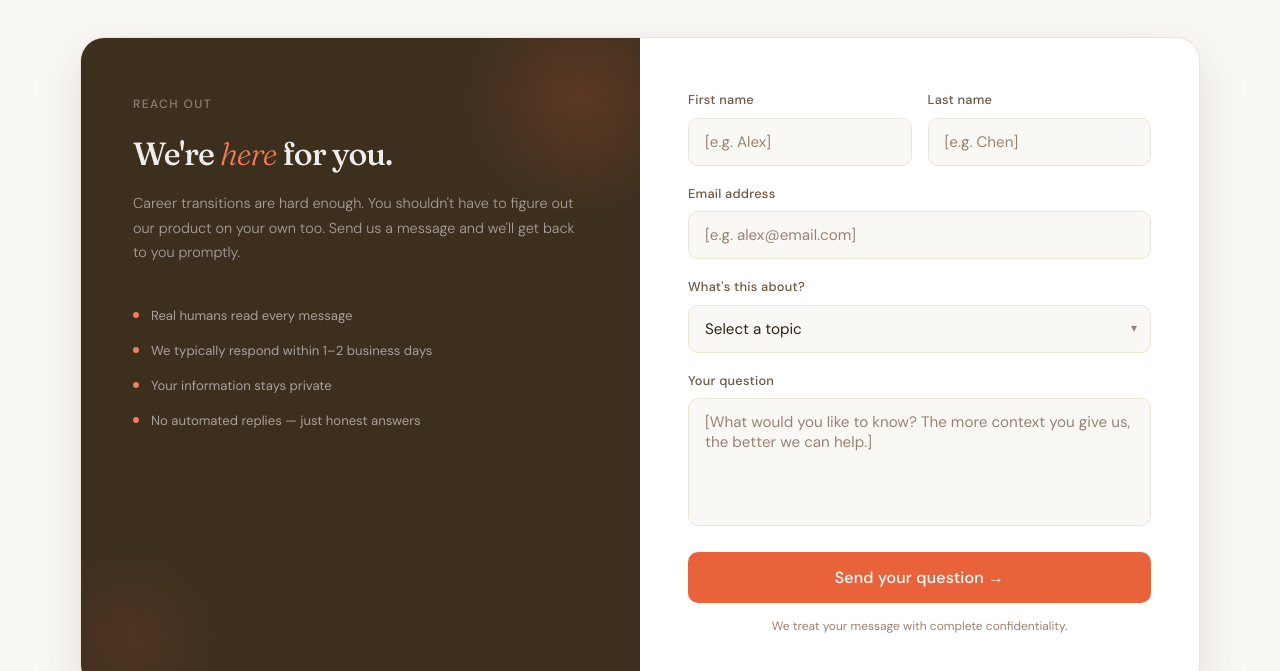
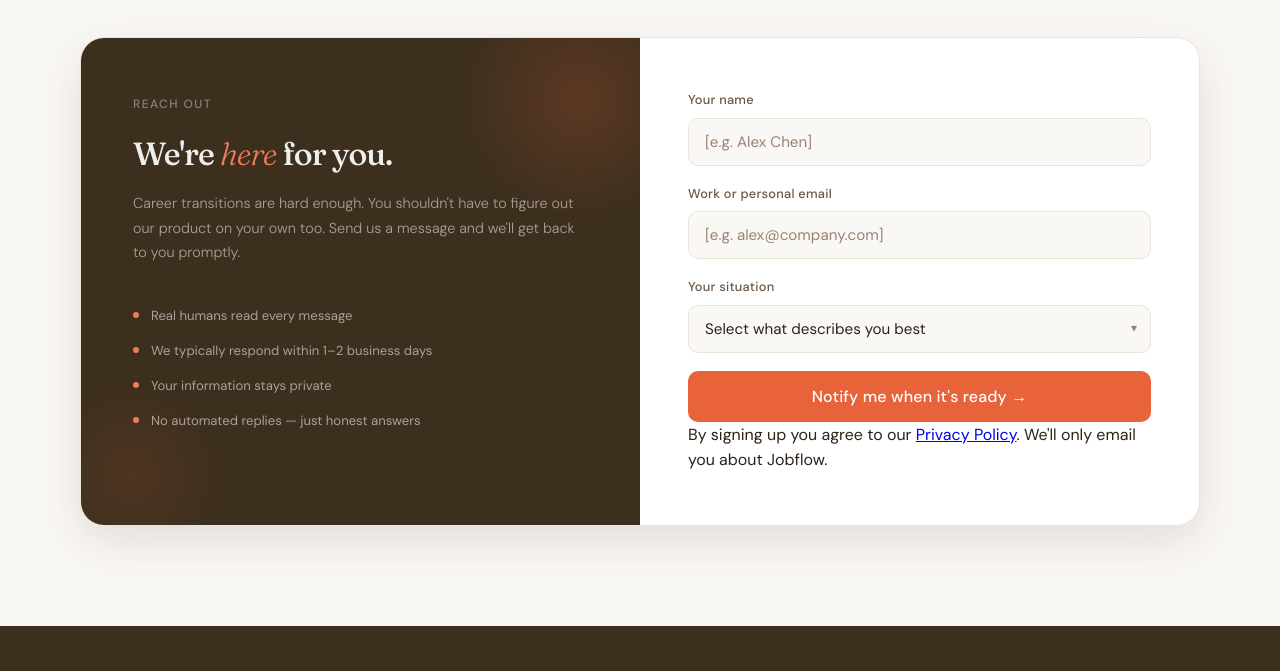
Before and after one commit to dquintiliani/Jobflow-landing-page, a plain HTML site: page FAQ.html in a window 1280 px wide. Shown: the part 2746-3417 px from the top of the page. Drawn offline with Linux system fonts and the light colour scheme.

Commit message:
updated form across pages

```diff
--- a/FAQ.html
+++ b/FAQ.html
@@ -1138,45 +1138,29 @@
 
         <div class="contact-right">
           <div class="contact-form-content">
-            <form id="contact-form" novalidate aria-label="Ask a question">
-              <div class="form-row">
-                <div class="form-group">
-                  <label for="cf-first">First name</label>
-                  <input type="text" id="cf-first" name="first_name" placeholder="[e.g. Alex]" autocomplete="given-name" required />
-                </div>
-                <div class="form-group">
-                  <label for="cf-last">Last name</label>
-                  <input type="text" id="cf-last" name="last_name" placeholder="[e.g. Chen]" autocomplete="family-name" />
-                </div>
+            <form id="hero-form" action="https://formspree.io/f/xeelrwnk" method="POST">
+              <div class="form-group">
+                <label for="hero-name">Your name</label>
+                <input type="text" id="hero-name" name="name" placeholder="[e.g. Alex Chen]" autocomplete="name" required />
               </div>
-
               <div class="form-group">
-                <label for="cf-email">Email address</label>
-                <input type="email" id="cf-email" name="email" placeholder="[e.g. alex@email.com]" autocomplete="email" required />
+                <label for="hero-email">Work or personal email</label>
+                <input type="email" id="hero-email" name="email" placeholder="[e.g. alex@company.com]" autocomplete="email" required />
               </div>
-
               <div class="form-group">
-                <label for="cf-type">What's this about?</label>
+                <label for="hero-role">Your situation</label>
                 <div class="select-wrapper">
-                  <select id="cf-type" name="type">
-                    <option value="">Select a topic</option>
-                    <option value="general">General question about Jobflow</option>
-                    <option value="product">Question about the Jobflow</option>
-                    <option value="privacy">Privacy or data question</option>
-                    <option value="feature">Feature suggestion or feedback</option>
-                    <option value="partnership">Partnership or referral inquiry</option>
-                    <option value="other">Something else</option>
+                  <select id="hero-role" name="role">
+                    <option value="">Select what describes you best</option>
+                    <option value="laid-off">I was recently laid off</option>
+                    <option value="at-risk">I'm worried about my job security</option>
+                    <option value="exploring">I want to switch jobs</option>
+                    <option value="planning">I'm planning ahead</option>
                   </select>
                 </div>
               </div>
-
-              <div class="form-group">
-                <label for="cf-message">Your question</label>
-                <textarea id="cf-message" name="message" rows="5" placeholder="[What would you like to know? The more context you give us, the better we can help.]" required></textarea>
-              </div>
-
-              <button type="submit" class="btn-primary" id="submit-btn">Send your question →</button>
-              <p class="form-note">We treat your message with complete confidentiality.</p>
+              <button type="submit" class="btn-primary">Notify me when it's ready →</button>
+              <p class="form-disclaimer">By signing up you agree to our <a href="#" tabindex="0">Privacy Policy</a>. We'll only email you about Jobflow.</p>
             </form>
           </div>
 
```
Also changed, not shown: index.html (+1 -1 lines).
